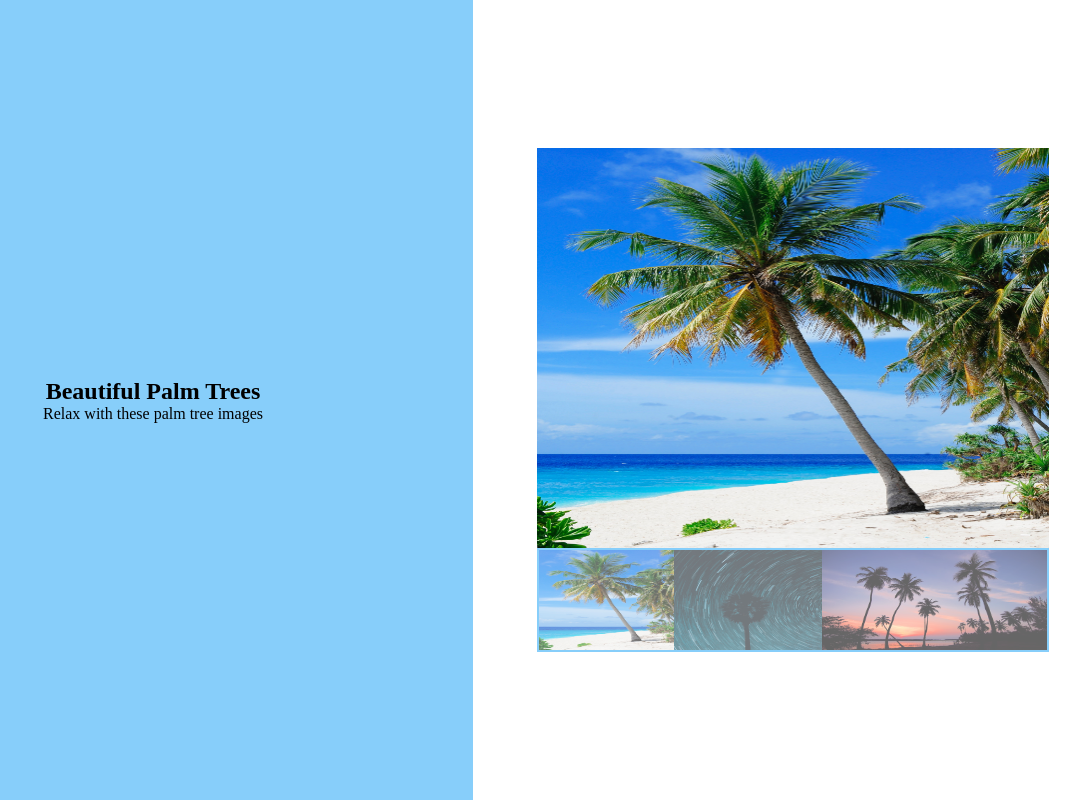
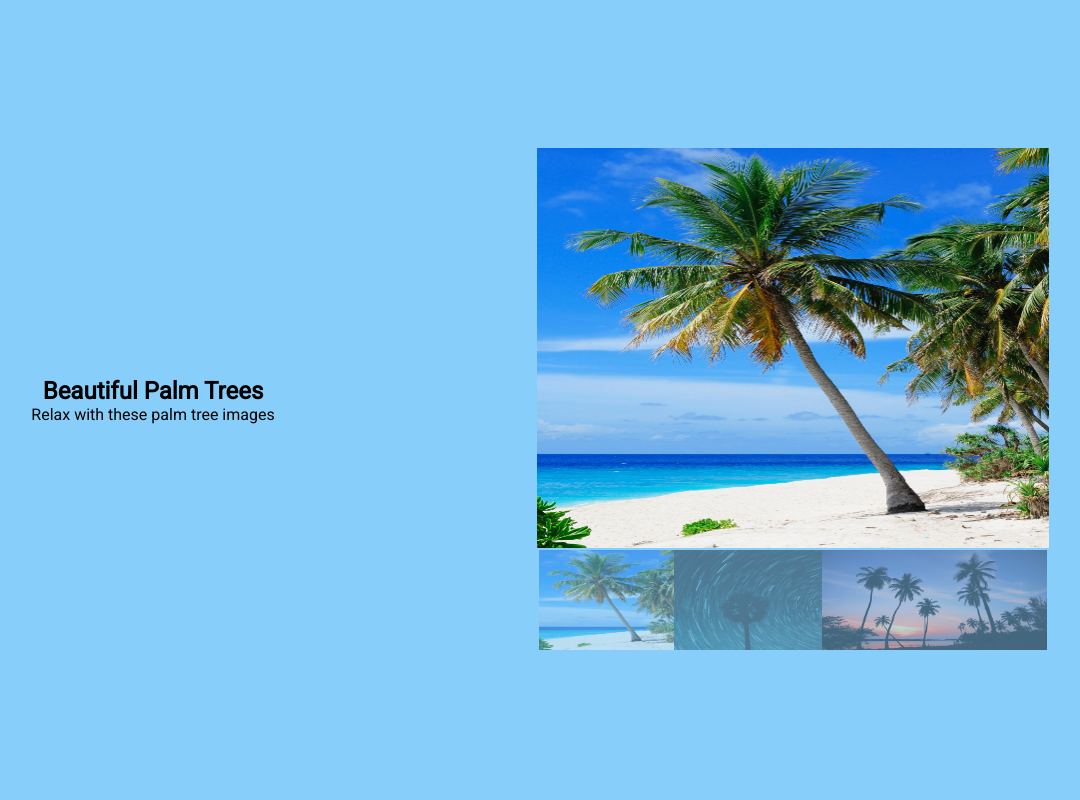
Before and after one commit to munroe1786/image_gallery_javascript, a PHP site: page / in a window 1280 px wide. Shown: the whole page, without its empty margins (167-1247 px from the left). Run offline with PHP 8.4, Linux system fonts and the light colour scheme.

Commit message:
add to app.js to fade out preview images / revise css file to have same transition values as tutorial

```diff
--- a/app.js
+++ b/app.js
@@ -5,8 +5,10 @@ function imageGallery() {
     previews.forEach(preview => {
         preview.addEventListener('click', function() {
             const smallSrc = this.src;
-            const largeSrc = smallSrc.replace('small', 'large');
+            const largeSrc = smallSrc.replace("small", "large");
+            previews.forEach(preview => preview.classList.remove("palm-active"));
             highlight.src = largeSrc;
+            preview.classList.add("palm-active");
         });
     });
 }
--- a/style.css
+++ b/style.css
@@ -12,6 +12,8 @@
 section {
     display: flex;
     height: 100vh;
+    background:lightskyblue;
+    font-family: "Roboto", sans-serif;
 }
 
 .palm-gallery {
@@ -40,9 +42,9 @@ section {
 .palm-preview img {
     height: 100px;
     flex-grow: 1;
-    opacity: 0.6;
+    opacity: 0.5;
     cursor: pointer;
-    transition: opacity 0.3s ease;
+    transition: opacity 0.4s ease;
 }
 
 .img.palm-active {
```
